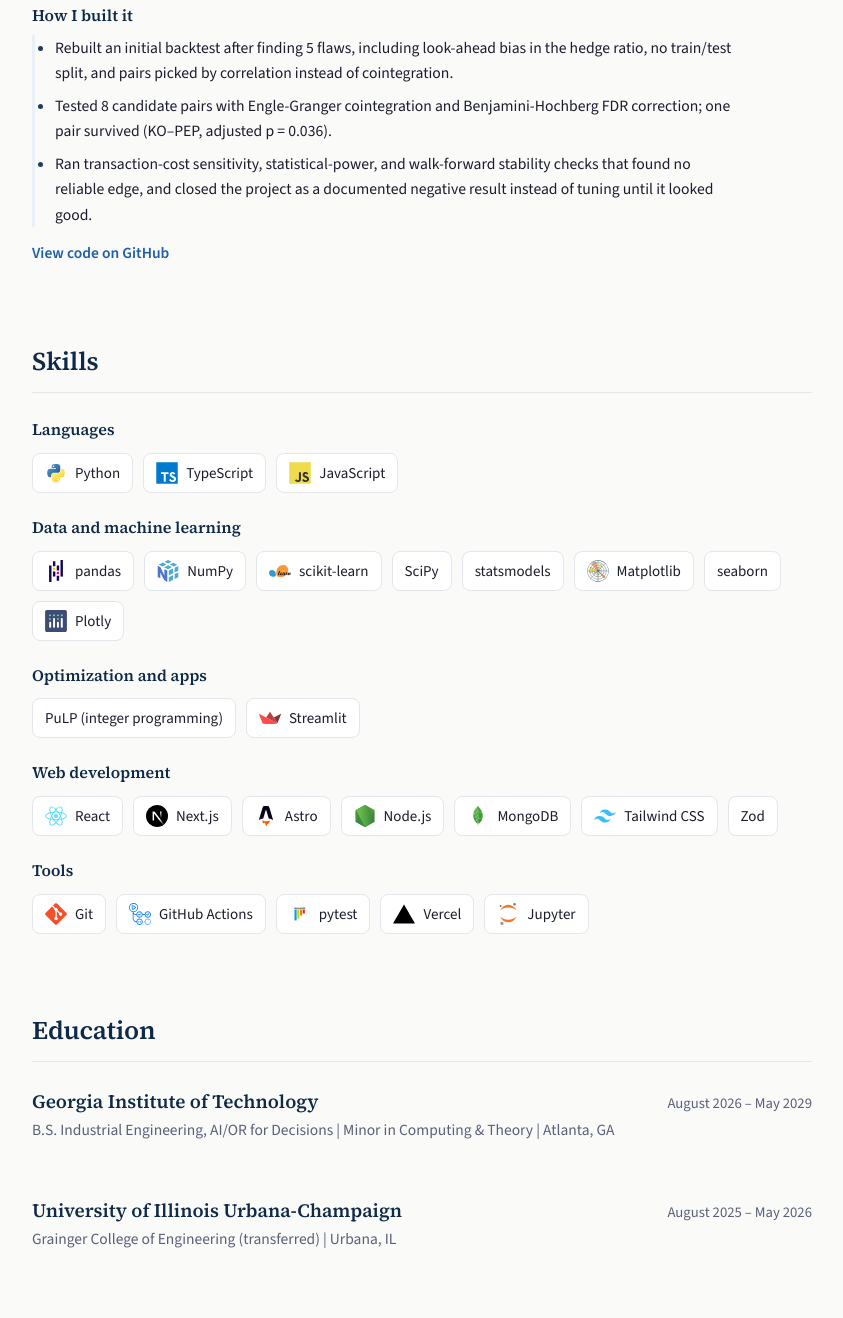
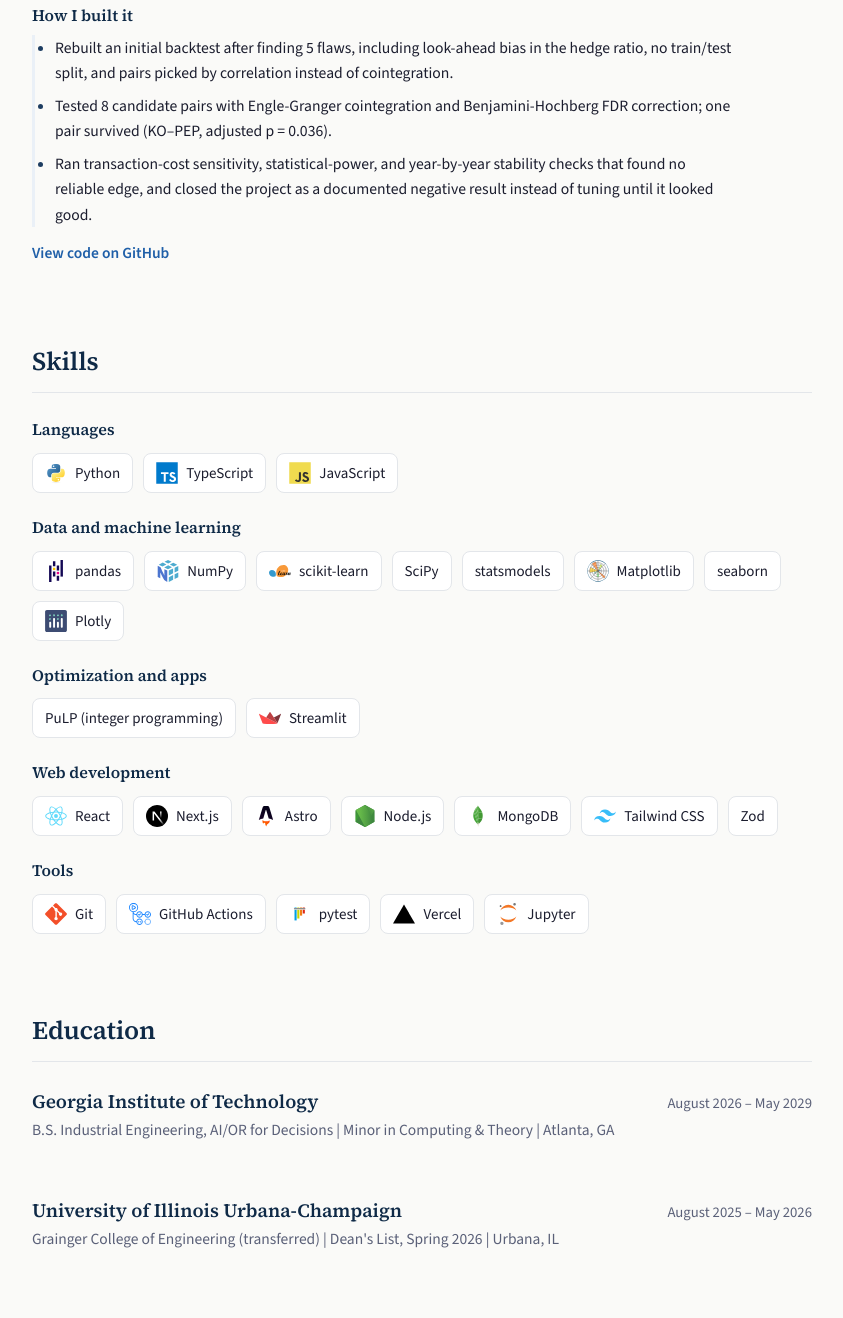
Before and after one commit to Rsingh1010/Rsingh1010.github.io, a plain HTML site: page index.html in a window 1280 px wide. Shown: the part 2802-4120 px from the top of the page, without its empty margins (100-943 px from the left). Drawn offline with nearby package versions, Linux system fonts and the light colour scheme.

Commit message:
Update resume PDF; add Dean's List; fix stability-check wording

```diff
--- a/index.html
+++ b/index.html
@@ -293,7 +293,7 @@
           <ul>
             <li>Rebuilt an initial backtest after finding 5 flaws, including look-ahead bias in the hedge ratio, no train/test split, and pairs picked by correlation instead of cointegration.</li>
             <li>Tested 8 candidate pairs with Engle-Granger cointegration and Benjamini-Hochberg FDR correction; one pair survived (KO–PEP, adjusted p = 0.036).</li>
-            <li>Ran transaction-cost sensitivity, statistical-power, and walk-forward stability checks that found no reliable edge, and closed the project as a documented negative result instead of tuning until it looked good.</li>
+            <li>Ran transaction-cost sensitivity, statistical-power, and year-by-year stability checks that found no reliable edge, and closed the project as a documented negative result instead of tuning until it looked good.</li>
           </ul>
         </div>
         <div class="project-links"><a href="https://github.com/Rsingh1010/mean-reversion-pairs-trading" target="_blank" rel="noopener">View code on GitHub</a></div>
@@ -368,7 +368,7 @@
           <span class="entry-title">University of Illinois Urbana-Champaign</span>
           <span class="entry-when">August 2025 – May 2026</span>
         </div>
-        <div class="entry-org">Grainger College of Engineering (transferred) | Urbana, IL</div>
+        <div class="entry-org">Grainger College of Engineering (transferred) | Dean's List, Spring 2026 | Urbana, IL</div>
       </div>
     </section>
 
```
Also changed, not shown: 1 other file.
